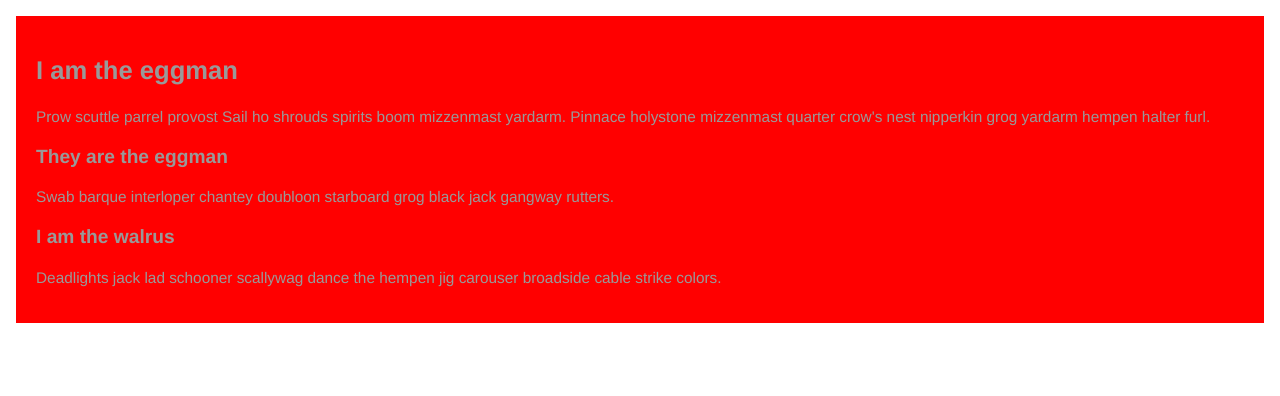
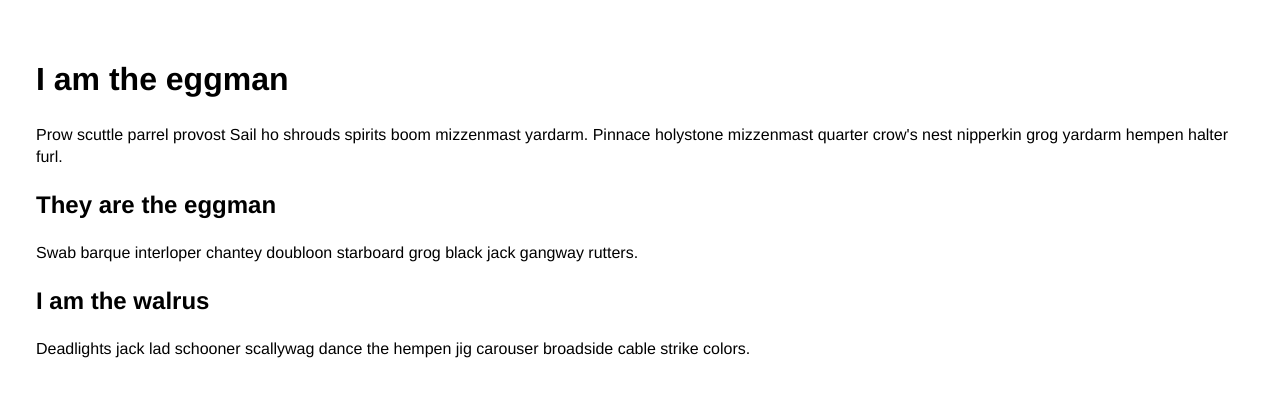
Before and after one commit to nic-gdes/assignment-test-your-css-accessibility-skills-missidaho, a plain HTML site: page css-a11y2.html in a window 1280 px wide. Drawn offline with Linux system fonts and the light colour scheme.

Commit message:
finished 1

```diff
--- a/css-a11y2.html
+++ b/css-a11y2.html
@@ -5,8 +5,6 @@
     <title>CSS accessibility: Task 2</title>
     <style>
       body {
-        background-color: #fff;
-        color: #333;
         font: 1em / 1.4 Helvetica Neue, Helvetica, Arial, sans-serif;
         padding: 1em;
         margin: 0;
@@ -18,23 +16,23 @@
 
       main {
         padding: 20px;
-        background-color: red;
+
       }
 
       h1, h2, p {
-        color: #999;
+        color: #000000;
       }
 
       h1 {
-        font-size: 2vw;
+        /* font-size: ; */
       }
 
       h2 {
-        font-size: 1.5vw;
+        /* font-size: 1.5vw; */
       }
 
       p {
-        font-size: 1.2vw;
+        /* font-size: 1.2vw; */
       }
     </style>
   </head>
```
Also changed, not shown: css-a11y1.html (+16 -2 lines).
